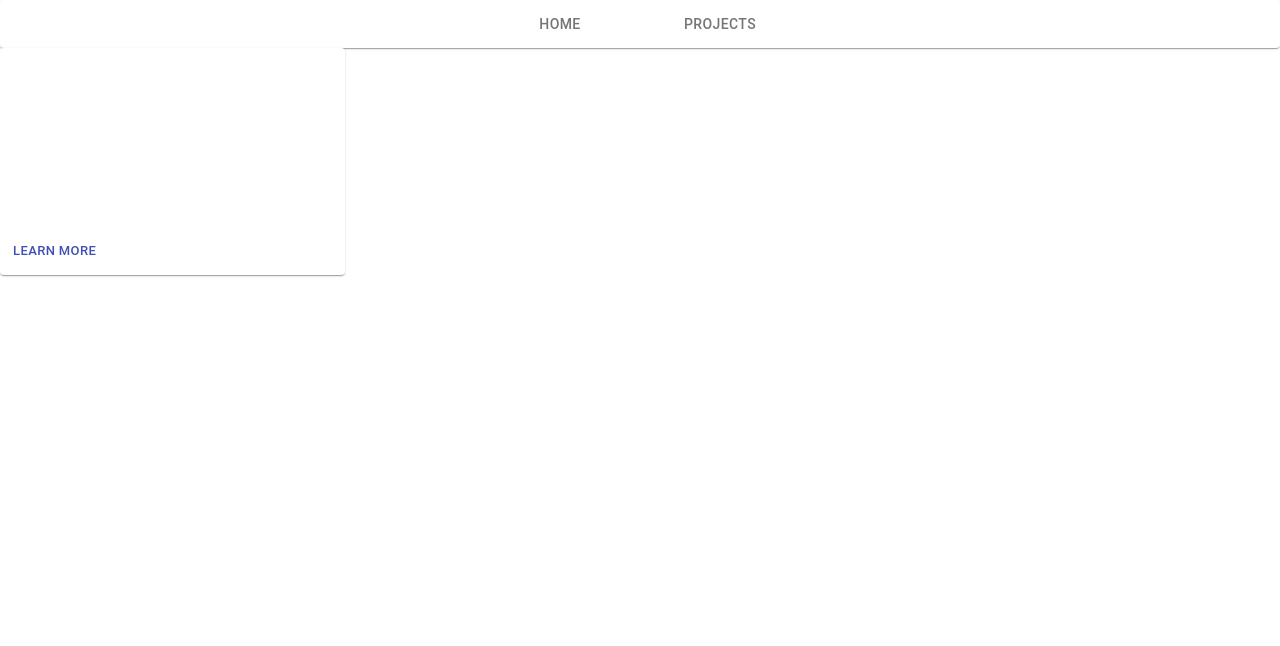
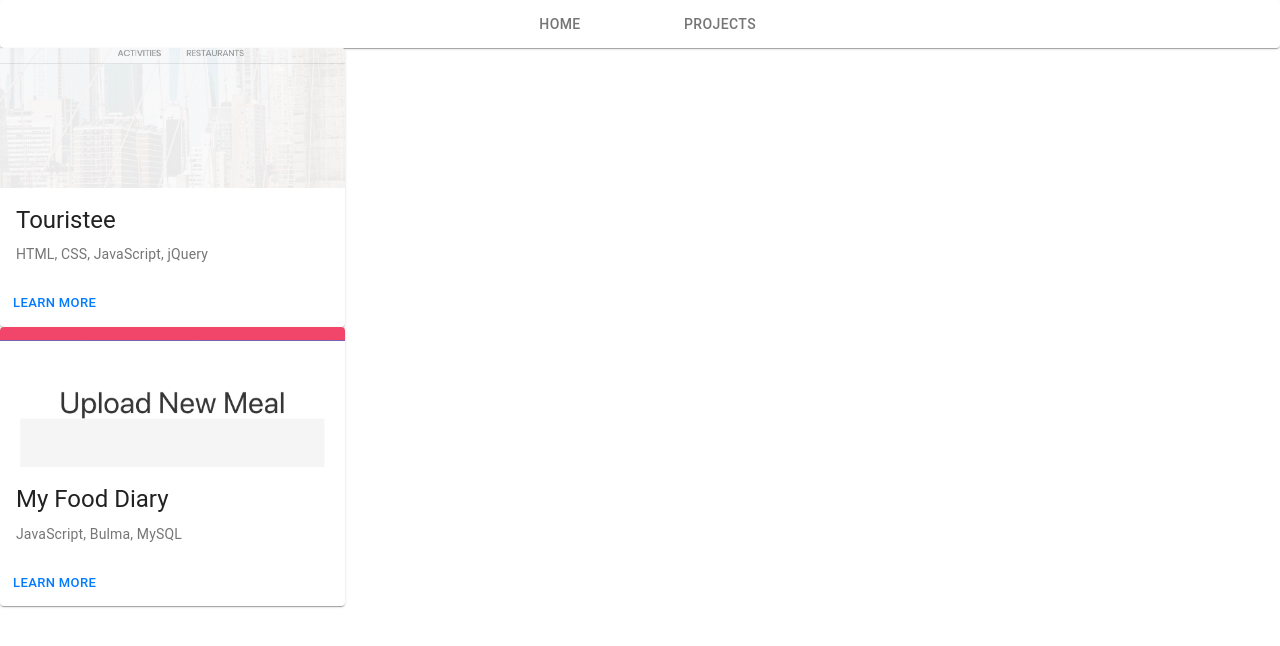
Before and after one commit to jiyoon9886/react-portfolio, a React (Create React App) app: page /projects in a window 1280 px wide. Shown: the top 646 px of the page. Built offline with nearby package versions, Linux system fonts and the light colour scheme.

Commit message:
added touristee and food diaries to myProjects

```diff
--- a/src/components/ProjectCard.js
+++ b/src/components/ProjectCard.js
@@ -18,7 +18,7 @@ const useStyles = makeStyles({
   },
 });
 
-export default function ProjectCard({title, description, image, props}) {
+export default function ProjectCard({title, description, image, demo, props}) {
   const classes = useStyles();
 
   return (
@@ -40,7 +40,7 @@ export default function ProjectCard({title, description, image, props}) {
       </CardActionArea>
       <CardActions>
         <Button size='small' color='primary'>
-          Learn More
+          <a href={demo}>Learn More</a>
         </Button>
       </CardActions>
     </Card>
--- a/src/pages/Projects.js
+++ b/src/pages/Projects.js
@@ -1,6 +1,6 @@
 import React from "react";
-import ProjectCard from "../components/ProjectCard.js"
-
+import ProjectCard from "../components/ProjectCard.js";
+import myProjects from "../utils/myProjects";
 //List of projects. For each:
  // Project title
  // Link to the deployed version
@@ -8,11 +8,19 @@ import ProjectCard from "../components/ProjectCard.js"
  // GIF or screenshot of the deployed application
 
 const Projects = () => {
-    return(
-        <div>
-            <ProjectCard />
-        </div>
-    )
+    return (
+      <div>
+        {myProjects.map((project) => (
+          <ProjectCard
+						image={project.image}
+						title={project.title}
+						description={project.description}
+						repo={project.repo}
+						demo={project.demo}
+					/>
+        ))}
+      </div>
+    );
 }
 
 export default Projects;
--- /dev/null
+++ b/src/utils/myProjects.js
@@ -0,0 +1,61 @@
+import touristee from '../assets/touristee.jpg';
+import foodDiary from '../assets/foodDiary.png';
+
+//import burgers from '../assets/eat-da-burgers.png';
+//import employeeDirectory from '../assets/employee-directory.png';
+//import weatherDashboard from '../assets/weather-dashboard.png';
+//import googleBooks from '../assets/google-books.png';
+//import chirrup from '../assets/chirrup.png';
+
+const myProjects = [
+  // {
+  //   id: 0,
+  //   title: 'Chirrup!',
+  //   description: 'ReactJS, NodeJS, ExpressJS, MongoDB',
+  //   repo: 'https://github.com/kishaprudente/madagascar',
+  //   demo: 'https://chirrup-app.herokuapp.com/',
+  //   image: chirrup,
+  // },
+  {
+    id: 1,
+    title: 'Touristee',
+    description: 'HTML, CSS, JavaScript, jQuery',
+    repo: 'https://github.com/kishaprudente/touristee',
+    demo: 'https://kishaprudente.github.io/touristee/',
+    image: touristee,
+  },
+  {
+    id: 2,
+    title: 'My Food Diary',
+    description: 'JavaScript, Bulma, MySQL',
+    repo: 'https://github.com/jiyoon9886/food_diaries',
+    demo: 'https://food-diaries.herokuapp.com/',
+    image: foodDiary,
+  },
+  // {
+  //   id: 3,
+  //   title: 'Employee Summary',
+  //   description: 'JavaScript, React, NodeJS, Express',
+  //   repo: 'hhttps://github.com/kishaprudente/employee-directory-react',
+  //   demo: 'https://kp-react-employees.herokuapp.com/',
+  //   image: employeeDirectory,
+  // },
+  // {
+  //   id: 4,
+  //   title: 'Weather Dashboard',
+  //   description: 'HTML, jQuery, Bootstrap',
+  //   repo: 'https://github.com/kishaprudente/weather-dashboard',
+  //   demo: 'https://kishaprudente.github.io/weather-dashboard/',
+  //   image: weatherDashboard,
+  // },
+  // {
+  //   id: 5,
+  //   title: 'Google Books Search',
+  //   description: 'ReactJS, NodeJS, MongoDB, Express',
+  //   repo: 'https://github.com/kishaprudente/google-books-search',
+  //   demo: 'https://kp-google-books-search.herokuapp.com/',
+  //   image: googleBooks,
+  // },
+];
+
+export default myProjects;
```
Also changed, not shown: src/assets/fitnessTracker.png (renamed from src/assets/fitness-tracker.png), src/assets/foodDiary.png (renamed from src/assets/food-diary.png).
